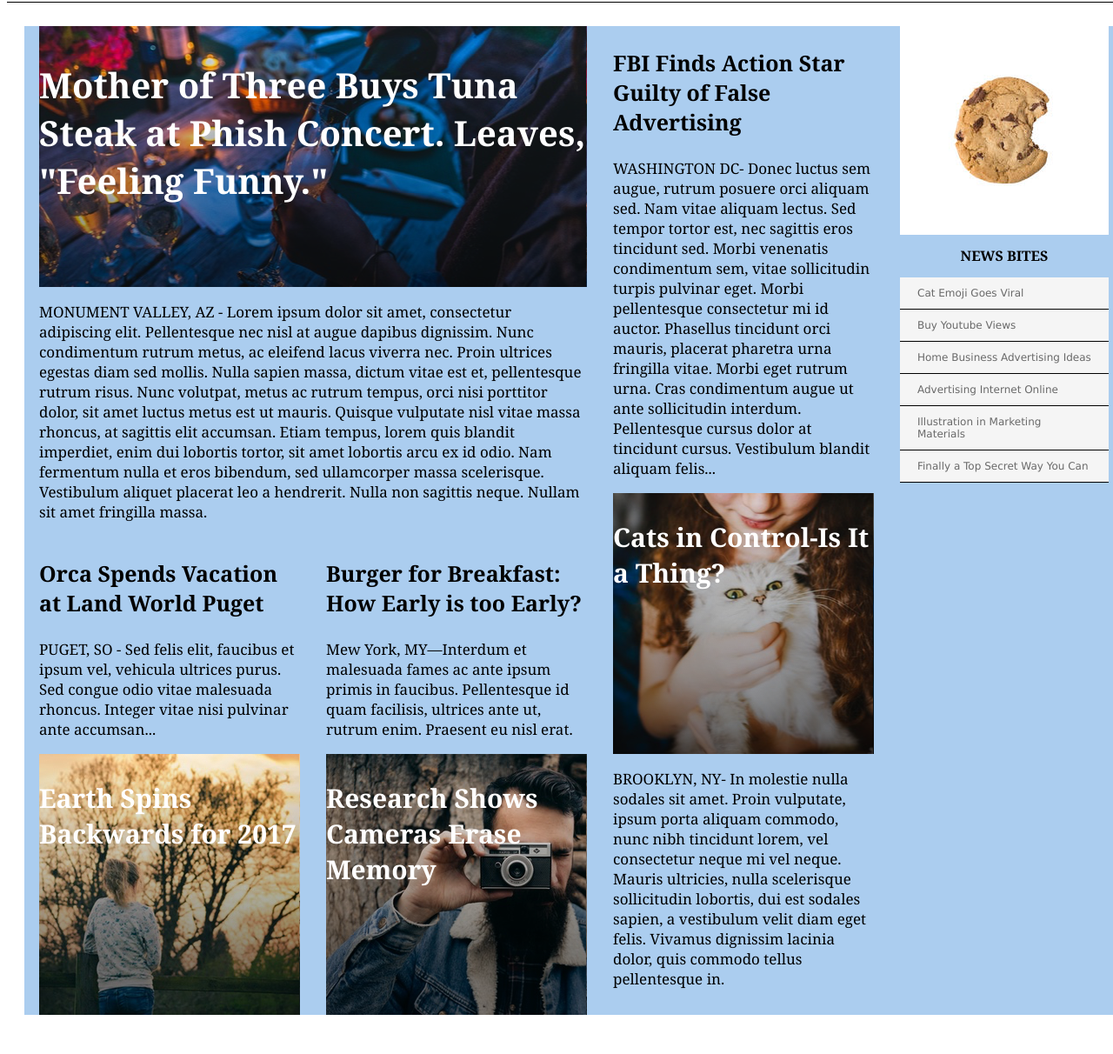
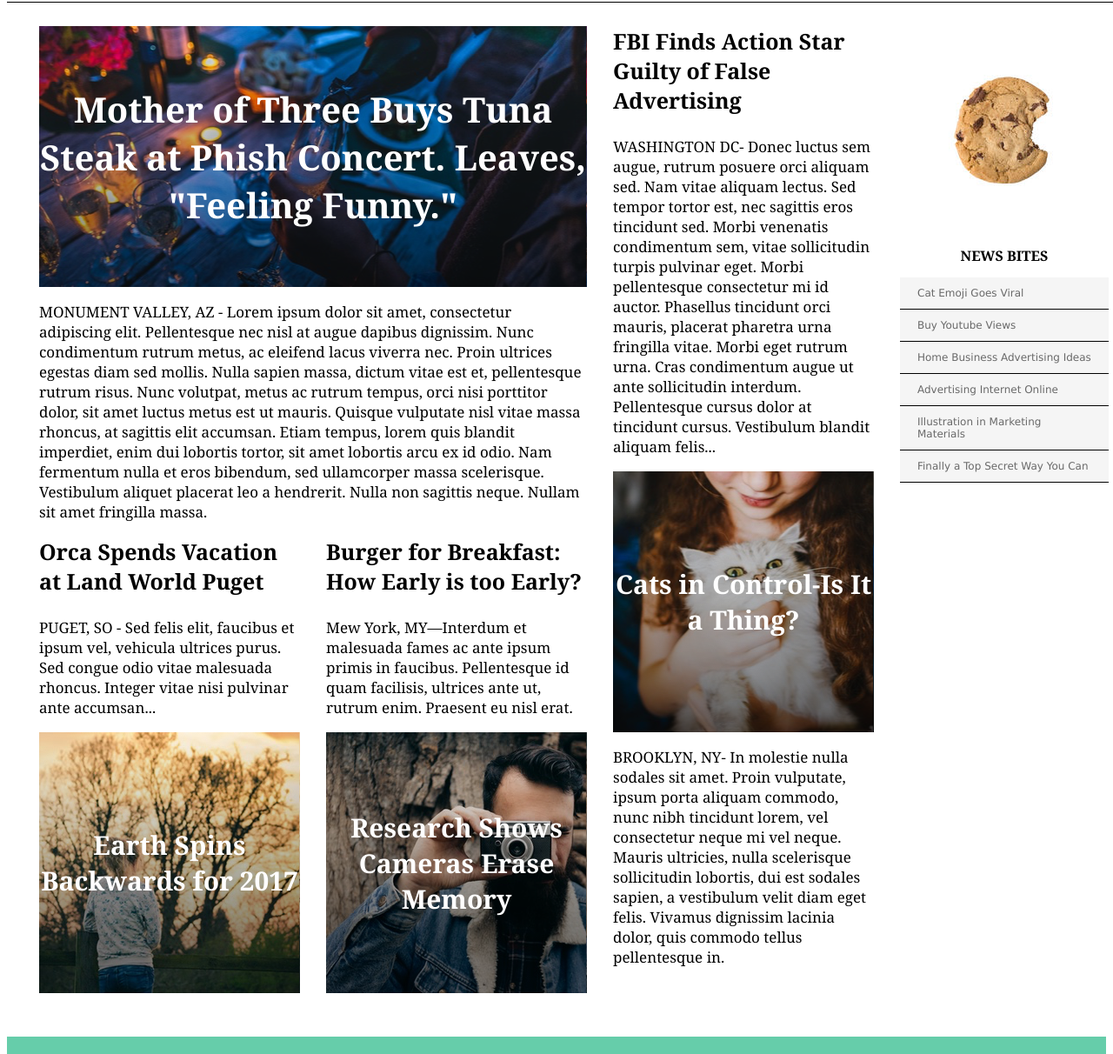
Before and after one commit to rachelbeedesign/mytimes, a plain HTML site: page index.html in a window 1280 px wide. Shown: the part 88-1300 px from the top of the page at 87% size. Drawn offline with Linux system fonts and the light colour scheme.

Commit message:
Complete round eight edits and make adjustments to background color and title formatting.

```diff
--- a/style.css
+++ b/style.css
@@ -54,7 +54,6 @@ nav a {
   justify-content: center;
   width: 100%;
   margin: 20px;
-  background-color: #abcdef;
 }
 
 .column_large {
@@ -86,6 +85,7 @@ nav a {
 
 h1 {
   font-size: 25px;
+  margin-top: 0;
 }
 
 .article_image {
@@ -104,18 +104,30 @@ h1 {
 #tunasteak {
   background-image: url("./images/img-story-main.png");
   font-size: 40px;
+  display: flex;
+  align-items: center;
+  text-align: center;
 }
 
 #earth {
   background-image: url("./images/img-story-2.png");
+  display: flex;
+  align-items: center;
+  text-align: center;
 }
 
 #camera {
   background-image: url("./images/img-story-3.png");
+  display: flex;
+  align-items: center;
+  text-align: center;
 }
 
 #cats {
   background-image: url("./images/img-story-1.png");
+  display: flex;
+  align-items: center;
+  text-align: center;
 }
 
 /* *****ROUND 5***** */
```
